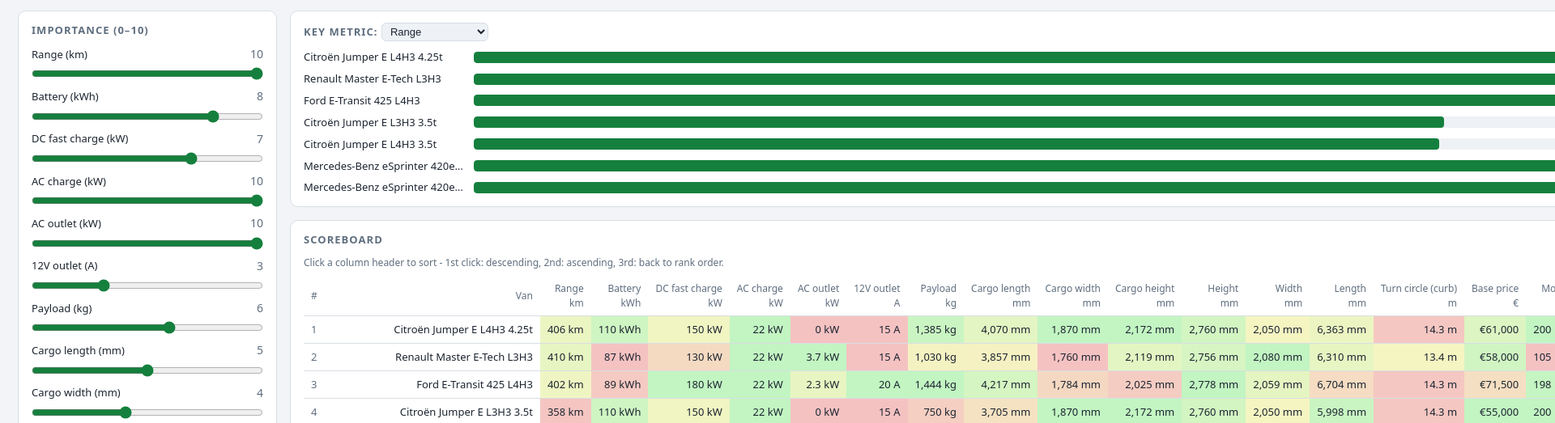
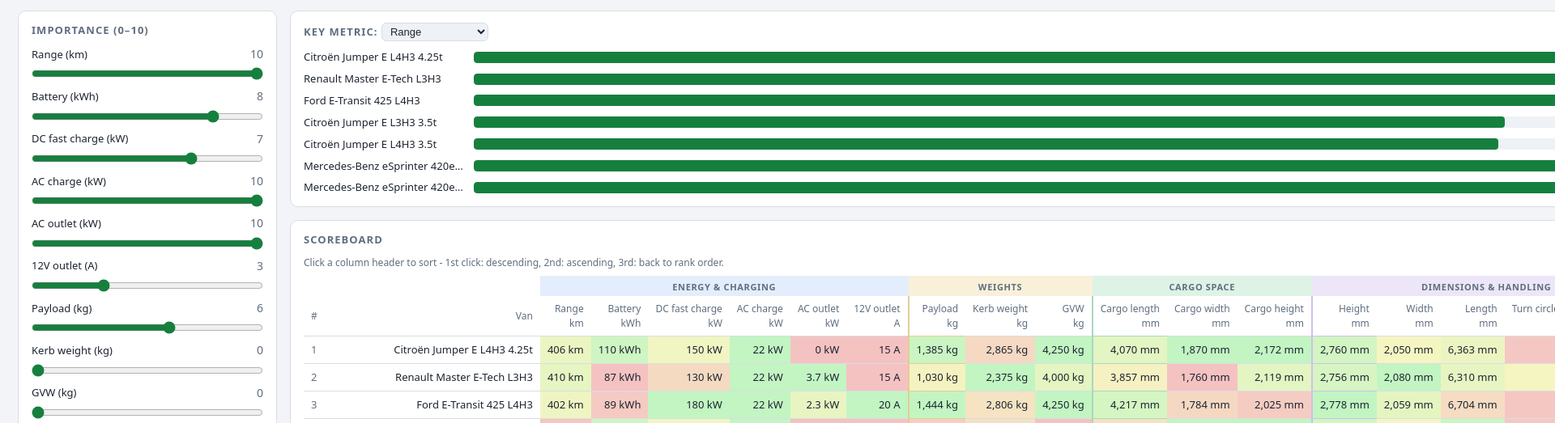
Before and after one commit to martmaiste/electric-campervan, a plain HTML site: page comparison/index.html in a window 1280 px wide. Shown: the part 88-611 px from the top of the page at 81% size, 1920 px wide, since content can reach past the window. Drawn offline with Linux system fonts and the light colour scheme.

Commit message:
Group scoreboard columns by parameter type; make wheelbase_mm a criterion (weight 0)

```diff
--- a/comparison/data/criteria.js
+++ b/comparison/data/criteria.js
@@ -2,24 +2,26 @@
 // - direction: "high" = more is better, "low" = less is better
 // - weight: default importance, 0-10 (adjustable in the UI)
 // - min: optional hard minimum - vans below it are flagged and can be hidden
+// - group: scoreboard column group; the order of entries in this file = column order.
+//   Groups must be contiguous. Labels and colors are defined in index.html.
 const CRITERIA = [
-  { id: "range_km",           label: "Range",          unit: "km",  direction: "high", weight: 10, hint: "Manufacturer/WLTP figure; expect ~20-30% less real-world, less with a heavy fit-out" },
-  { id: "battery_kwh",        label: "Battery",        unit: "kWh", direction: "high", weight: 8 },
-  { id: "max_charge_dc_kw",   label: "DC fast charge", unit: "kW",  direction: "high", weight: 7 },
-  { id: "ac_charge_kw",       label: "AC charge",      unit: "kW",  direction: "high", weight: 10, hint: "On-board AC charging rate - campsite charging speed (3-phase 22 kW roughly halves an overnight top-up vs 11 kW)" },
-  { id: "ac_outlet_kw",        label: "AC outlet",      unit: "kW",  direction: "high", weight: 10, hint: "V2L / power-outlet rating for running appliances off the battery (heated blanket, induction, coffee)" },
-    { id: "outlet_12v_a",        label: "12V outlet",     unit: "A",   direction: "high", weight: 3, hint: "12V auxiliary socket rating - feeds the camper's 12V system (lights, water pump, fridge, small electronics)" },
-  { id: "payload_kg",         label: "Payload",        unit: "kg",  direction: "high", weight: 6,  hint: "What's left for camper build + people + gear after battery" },
-  { id: "cargo_length_mm",     label: "Cargo length",   unit: "mm",  direction: "high", weight: 5, hint: "Longest dimension inside the cargo area" },
-  { id: "cargo_width_mm",      label: "Cargo width",    unit: "mm",  direction: "high", weight: 4 },
-  { id: "cargo_height_mm",     label: "Cargo height",   unit: "mm",  direction: "high", weight: 9, min: 2000, hint: "Standing height in the cargo area - hard minimum 2000 mm" },
-  { id: "height_mm",          label: "Height",         unit: "mm",  direction: "high", weight: 5,  hint: "Standing / sleeping headroom" },
-  { id: "width_mm",           label: "Width",          unit: "mm",  direction: "high", weight: 4 },
-  { id: "length_mm",           label: "Length",         unit: "mm",  direction: "low",  weight: 4,  hint: "Shorter = easier to park and drive" },
-  { id: "turning_curb_m",      label: "Turn circle (curb)", unit: "m", direction: "low",  weight: 8, hint: "Curb-to-curb turning diameter (body/tires only) - smaller = easier to park and manoeuvre" },
-
-  { id: "price_eur",          label: "Base price",     unit: "€",   direction: "low",  weight: 5,  hint: "Approx. base price, no fit-out" },
-  { id: "motor_kw",           label: "Motor",          unit: "kW",  direction: "high", weight: 3 },
-  { id: "kerb_weight_kg",      label: "Kerb weight",    unit: "kg",  direction: "low",  weight: 0, hint: "Vehicle weight as-delivered incl. battery - lighter = more payload headroom" },
-  { id: "gvw_kg",              label: "GVW",            unit: "kg",  direction: "high", weight: 0, hint: "Gross vehicle weight - the max allowed weight of the van (3.5t vs 4.25t class); above 3,500 kg needs C1E licence + higher taxes in most EU countries, but gives more fit-out headroom" },
+  { id: "range_km",           label: "Range",          unit: "km",  direction: "high", weight: 10, group: "energy", hint: "Manufacturer/WLTP figure; expect ~20-30% less real-world, less with a heavy fit-out" },
+  { id: "battery_kwh",        label: "Battery",        unit: "kWh", direction: "high", weight: 8, group: "energy" },
+  { id: "max_charge_dc_kw",   label: "DC fast charge", unit: "kW",  direction: "high", weight: 7, group: "energy" },
+  { id: "ac_charge_kw",       label: "AC charge",      unit: "kW",  direction: "high", weight: 10, group: "energy", hint: "On-board AC charging rate - campsite charging speed (3-phase 22 kW roughly halves an overnight top-up vs 11 kW)" },
+  { id: "ac_outlet_kw",        label: "AC outlet",      unit: "kW",  direction: "high", weight: 10, group: "energy", hint: "V2L / power-outlet rating for running appliances off the battery (heated blanket, induction, coffee)" },
+  { id: "outlet_12v_a",        label: "12V outlet",     unit: "A",   direction: "high", weight: 3, group: "energy", hint: "12V auxiliary socket rating - feeds the camper's 12V system (lights, water pump, fridge, small electronics)" },
+  { id: "payload_kg",         label: "Payload",        unit: "kg",  direction: "high", weight: 6,  group: "weight", hint: "What's left for camper build + people + gear after battery" },
+  { id: "kerb_weight_kg",      label: "Kerb weight",    unit: "kg",  direction: "low",  weight: 0, group: "weight", hint: "Vehicle weight as-delivered incl. battery - lighter = more payload headroom" },
+  { id: "gvw_kg",              label: "GVW",            unit: "kg",  direction: "high", weight: 0, group: "weight", hint: "Gross vehicle weight - the max allowed weight of the van (3.5t vs 4.25t class); above 3,500 kg needs C1E licence + higher taxes in most EU countries, but gives more fit-out headroom" },
+  { id: "cargo_length_mm",     label: "Cargo length",   unit: "mm",  direction: "high", weight: 5, group: "cargo", hint: "Longest dimension inside the cargo area" },
+  { id: "cargo_width_mm",      label: "Cargo width",    unit: "mm",  direction: "high", weight: 4, group: "cargo" },
+  { id: "cargo_height_mm",     label: "Cargo height",   unit: "mm",  direction: "high", weight: 9, min: 2000, group: "cargo", hint: "Standing height in the cargo area - hard minimum 2000 mm" },
+  { id: "height_mm",          label: "Height",         unit: "mm",  direction: "high", weight: 5, group: "dimensions", hint: "Standing / sleeping headroom" },
+  { id: "width_mm",           label: "Width",          unit: "mm",  direction: "high", weight: 4, group: "dimensions" },
+  { id: "length_mm",           label: "Length",         unit: "mm",  direction: "low",  weight: 4, group: "dimensions", hint: "Shorter = easier to park and drive" },
+  { id: "turning_curb_m",      label: "Turn circle (curb)", unit: "m", direction: "low",  weight: 8, group: "dimensions", hint: "Curb-to-curb turning diameter (body/tires only) - smaller = easier to park and manoeuvre" },
+  { id: "wheelbase_mm",        label: "Wheelbase",      unit: "mm",  direction: "low",  weight: 0, group: "dimensions", hint: "Distance between axles - shorter = easier to park and manoeuvre; longer = more cargo length" },
+  { id: "price_eur",          label: "Base price",     unit: "€",   direction: "low",  weight: 5, group: "price", hint: "Approx. base price, no fit-out" },
+  { id: "motor_kw",           label: "Motor",          unit: "kW",  direction: "high", weight: 3, group: "price" },
 ];
--- a/comparison/data/vans.js
+++ b/comparison/data/vans.js
@@ -1,13 +1,10 @@
-// Candidate vans (dimensions draft). Drop-in ready for data/vans.js:
-// all 18 criterion keys from data/criteria.js are present.
-// `wheelbase_mm` is extra - not a scored criterion, kept for reference only.
+// Candidate vans - all 19 criterion keys from data/criteria.js are present.
 const VANS = [
   {
     id: "ford-e-transit-425-l4h3-96kwh",
     name: "Ford E-Transit 425 L4H3",
     status: "production",
     verified: true,
-    wheelbase_mm: 3750, // Ford E-Transit Spec Sheet (Wheelbase L4: 3750mm)
     criteria: {
       range_km: 402, // WLTP combined cycle (Ford Extended Range 89kWh usable)
       battery_kwh: 89, // Usable capacity (96 kWh gross capacity)
@@ -23,6 +20,7 @@
       width_mm: 2059, // Overall width without mirrors
       length_mm: 6704, // Overall vehicle length (L4 Extended)
       turning_curb_m: 14.3, // Turning circle kerb-to-kerb
+      wheelbase_mm: 3750, // Ford E-Transit Spec Sheet (Wheelbase L4: 3750mm)
       price_eur: 71500, // German/EU base MSRP estimate before VAT/options
       motor_kw: 198, // Peak motor power output (269 PS / 198 kW)
       kerb_weight_kg: 2806, // Mass in running order
@@ -39,7 +37,6 @@
     name: "Renault Master E-Tech L3H3",
     status: "production",
     verified: true,
-    wheelbase_mm: 4215, // Renault Master E-Tech Tech Specs (L3 Wheelbase: 4215mm)
     criteria: {
       range_km: 410, // WLTP driving range (87 kWh battery, Aerovan chassis)
       battery_kwh: 87, // Usable battery capacity
@@ -55,6 +52,7 @@
       width_mm: 2080, // Exterior width without mirrors
       length_mm: 6310, // Total exterior vehicle length
       turning_curb_m: 13.4, // Turning radius kerb-to-kerb
+      wheelbase_mm: 4215, // Renault Master E-Tech Tech Specs (L3 Wheelbase: 4215mm)
       price_eur: 58000, // Base price estimate (EU market MSRP)
       motor_kw: 105, // Peak motor output (140 hp / 105 kW)
       kerb_weight_kg: 2375, // Kerb weight
@@ -71,7 +69,6 @@
     name: "Mercedes-Benz eSprinter 420e L3H3 (A3)",
     status: "production",
     verified: true,
-    wheelbase_mm: 4325, // Mercedes eSprinter Datasheet (A3 Long Wheelbase: 4325mm)
     criteria: {
       range_km: 440, // WLTP combined range (113 kWh battery configuration)
       battery_kwh: 113, // Usable LFP battery capacity
@@ -87,6 +84,7 @@
       width_mm: 2020, // Overall vehicle width without mirrors
       length_mm: 6967, // Total exterior vehicle length (A3)
       turning_curb_m: 14.4, // Turning circle diameter kerb-to-kerb
+      wheelbase_mm: 4325, // Mercedes eSprinter Datasheet (A3 Long Wheelbase: 4325mm)
       price_eur: 78000, // Base list price estimate in EUR (net ex. VAT)
       motor_kw: 150, // High output PSM motor rating (204 hp / 150 kW)
       kerb_weight_kg: 3010, // Unladen kerb weight without driver
@@ -104,7 +102,6 @@
     name: "Mercedes-Benz eSprinter 420e L2H3 (A2)",
     status: "production",
     verified: true,
-    wheelbase_mm: 3665, // Mercedes eSprinter Datasheet (A2 Standard Wheelbase: 3665mm)
     criteria: {
       range_km: 440, // WLTP combined range (113 kWh battery)
       battery_kwh: 113, // Usable LFP battery capacity
@@ -120,6 +117,7 @@
       width_mm: 2020, // Overall vehicle width without mirrors
       length_mm: 5932, // Total exterior vehicle length (A2)
       turning_curb_m: 12.4, // Turning circle diameter kerb-to-kerb
+      wheelbase_mm: 3665, // Mercedes eSprinter Datasheet (A2 Standard Wheelbase: 3665mm)
       price_eur: 75000, // Base list price estimate in EUR
       motor_kw: 150, // High output PSM motor rating (204 hp / 150 kW)
       kerb_weight_kg: 2950, // Unladen kerb weight without driver
@@ -136,7 +134,6 @@
     name: "Citroën Jumper E L4H3 3.5t",
     status: "production",
     verified: true,
-    wheelbase_mm: 4035, // Stellantis Large Van Platform Spec (L4 Wheelbase: 4035mm)
     criteria: {
       range_km: 356, // WLTP certified range for 3.5t L4H3 version (130 km/h speed limit)
       battery_kwh: 110, // Usable battery capacity
@@ -152,6 +149,7 @@
       width_mm: 2050, // Total exterior width without mirrors
       length_mm: 6363, // Total exterior length (L4)
       turning_curb_m: 14.3, // Turning circle diameter kerb-to-kerb
+      wheelbase_mm: 4035, // Stellantis Large Van Platform Spec (L4 Wheelbase: 4035mm)
       price_eur: 57000, // Indicative catalog price in EUR ex. VAT
       motor_kw: 200, // Electric motor output (270 hp / 200 kW)
       kerb_weight_kg: 2865, // Mass in running order
@@ -168,7 +166,6 @@
     name: "Citroën Jumper E L4H3 4.25t",
     status: "production",
     verified: true,
-    wheelbase_mm: 4035, // Stellantis Large Van Platform Spec (L4 Wheelbase: 4035mm)
     criteria: {
       range_km: 406, // WLTP range for 4.25t version (90 km/h speed limit)
       battery_kwh: 110, // Usable battery capacity
@@ -184,6 +181,7 @@
       width_mm: 2050, // Total exterior width without mirrors
       length_mm: 6363, // Total exterior length (L4)
       turning_curb_m: 14.3, // Turning circle diameter kerb-to-kerb
+      wheelbase_mm: 4035, // Stellantis Large Van Platform Spec (L4 Wheelbase: 4035mm)
       price_eur: 61000, // Indicative catalog price in EUR ex. VAT
       motor_kw: 200, // Electric motor output (270 hp / 200 kW)
       kerb_weight_kg: 2865, // Mass in running order
@@ -200,7 +198,6 @@
     name: "Citroën Jumper E L3H3 3.5t",
     status: "production",
     verified: true,
-    wheelbase_mm: 4035, // Stellantis Large Van Platform Spec (L3 Wheelbase: 4035mm)
     criteria: {
       range_km: 358, // WLTP certified range for 3.5t L3H3 version
       battery_kwh: 110, // Usable battery capacity
@@ -216,6 +213,7 @@
       width_mm: 2050, // Total exterior width without mirrors
       length_mm: 5998, // Total exterior length (L3)
       turning_curb_m: 14.3, // Turning circle diameter kerb-to-kerb
+      wheelbase_mm: 4035, // Stellantis Large Van Platform Spec (L3 Wheelbase: 4035mm)
       price_eur: 55000, // Indicative catalog price in EUR ex. VAT
       motor_kw: 200, // Electric motor output (270 hp / 200 kW)
       kerb_weight_kg: 2815, // Mass in running order
--- a/comparison/index.html
+++ b/comparison/index.html
@@ -44,6 +44,19 @@
 td { font-size: 13px; }
 .rank { color: var(--muted); }
 .total { font-weight: 700; }
+th.total, td.total { border-left: 1px solid var(--line); }
+tr.groups th { border-bottom: 0; padding: 6px 9px 3px; font-size: 11px; font-weight: 700; letter-spacing: .06em; text-transform: uppercase; text-align: center; color: var(--muted); }
+.gh-energy     { background: #e4edfb; color: #1e4fd8; }
+.gh-weight     { background: #f9f0d9; color: #92400e; }
+.gh-cargo      { background: #def2e6; color: #065f46; }
+.gh-dimensions { background: #ece6f8; color: #5b21b6; }
+.gh-price      { background: #fde9e9; color: #b91c1c; }
+.gsep          { border-left: 2px solid; }
+.gsep-energy     { border-color: #a9c4ee; }
+.gsep-weight     { border-color: #e3cd96; }
+.gsep-cargo      { border-color: #a9d8bd; }
+.gsep-dimensions { border-color: #cfc0ea; }
+.gsep-price      { border-color: #eeb1b1; }
 .barwrap { display: flex; flex-direction: column; gap: 8px; }
 .bar-row { display: grid; grid-template-columns: 200px 1fr 80px; gap: 10px; align-items: center; }
 .bar-row .name { font-size: 13px; overflow: hidden; text-overflow: ellipsis; white-space: nowrap; }
@@ -120,6 +133,9 @@
   hideBelowMin: false,
   sort: { key: null, dir: "desc" },
 };
+
+// Scoreboard column groups (ids must match `group` in data/criteria.js).
+const GROUPS = { energy: "Energy & charging", weight: "Weights", cargo: "Cargo space", dimensions: "Dimensions & handling", price: "Price & motor" };
 
 function fmt(v, unit) {
   if (v == null) return "–";
@@ -283,20 +299,33 @@
 
   // scoreboard table
   const arrow = key => state.sort.key === key ? (state.sort.dir === "desc" ? " &#x2193;" : " &#x2191;") : "";
-  const th = (key, label, unit, title) =>
-    '<th class="sortable' + (state.sort.key === key ? " sorted" : "") + '" data-key="' + key + '" title="' + (title || label) + '">' + label + arrow(key) +
+  const th = (key, label, unit, title, cls) =>
+    '<th class="sortable' + (cls ? " " + cls : "") + (state.sort.key === key ? " sorted" : "") + '" data-key="' + key + '" title="' + (title || label) + '">' + label + arrow(key) +
     (unit ? "<br><span class=\"hint\">" + unit + "</span>" : "") + "</th>";
-  const head = "<tr>" + th("rank", "#", null, "Weighted rank") + th("name", "Van", null, "Van name") +
-    CRITERIA.map(c => th(c.id, c.label, c.unit || "", c.hint || c.label)).join("") +
-    th("total", "Total", null, "Weighted total score") + "</tr>";
+  // group header row: one cell per contiguous run of criteria sharing a group
+  const runs = [];
+  CRITERIA.forEach((c, i) => {
+    const g = c.group || "other";
+    const last = runs[runs.length - 1];
+    if (last && last.g === g) last.n++;
+    else runs.push({ g, n: 1, start: i });
+  });
+  const gsepAt = new Set(runs.slice(1).map(r => r.start));
+  const groupHead = "<tr class=\"groups\"><th></th><th></th>" +
+    runs.map(r => '<th class="gh gh-' + r.g + '" colspan="' + r.n + '">' + (GROUPS[r.g] || "") + "</th>").join("") +
+    "<th></th></tr>";
+  const head = groupHead + "<tr>" + th("rank", "#", null, "Weighted rank") + th("name", "Van", null, "Van name") +
+    CRITERIA.map((c, i) => th(c.id, c.label, c.unit || "", c.hint || c.label, gsepAt.has(i) ? "gsep gsep-" + (c.group || "other") : "")).join("") +
+    th("total", "Total", null, "Weighted total score", "total") + "</tr>";
   const rows = display.map(v => {
-    const cells = CRITERIA.map(c => {
+    const cells = CRITERIA.map((c, i) => {
       const s = res[v.id][c.id];
       const raw = v.criteria && v.criteria[c.id];
       const below = c.min != null && typeof raw === "number" && raw < c.min;
       const bg = s == null ? "transparent" : below ? "hsla(0 85% 45% / .55)" : "hsla(" + Math.round(120 * s) + " 70% 50% / .28)";
       const title = s == null ? "no data" : Math.round(s * 100) + "/100" + (below ? " — below minimum (" + c.min + " " + c.unit + ")" : "");
-      return '<td style="background:' + bg + '" title="' + title + '">' + (below ? "✗ " : "") + fmt(raw, c.unit) + "</td>";
+      const sep = gsepAt.has(i) ? ' class="gsep gsep-' + (c.group || "other") + '"' : "";
+      return "<td" + sep + ' style="background:' + bg + '" title="' + title + '">' + (below ? "✗ " : "") + fmt(raw, c.unit) + "</td>";
     }).join("");
     return '<tr class="van' + (state.selected === v.id ? " selected" : "") + '" data-id="' + v.id + '">' +
       '<td class="rank">' + rankOf[v.id] + "</td><td>" + v.name + "</td>" + cells +
```
